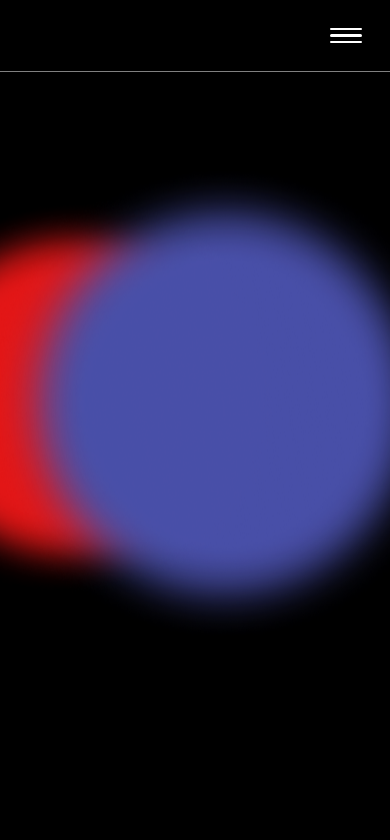
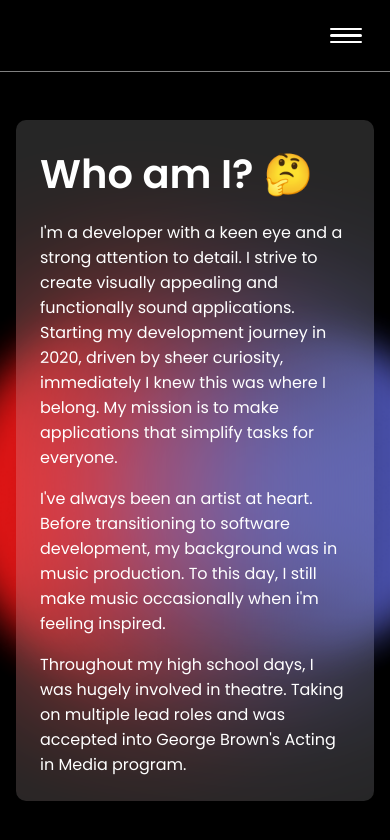
Before and after one commit to KurtEuraj/kurt-euraj-portfolio, a React (Create React App) app: page /about in a window 390 px wide. Shown: the top 840 px of the page. Built offline with nearby package versions, Linux system fonts and the light colour scheme.

Commit message:
add mobile/tablet/desktop AboutText component

```diff
--- a/src/App.jsx
+++ b/src/App.jsx
@@ -1,6 +1,7 @@
 import { BrowserRouter, Routes, Route } from "react-router-dom";
 import Header from './components/Header/Header';
 import Home from "./pages/Home/Home";
+import About from "./pages/About/About";
 import './App.scss';
 import BlurryCircle from "./components/BlurryCircle/BlurryCircle";
 
@@ -12,6 +13,7 @@ function App() {
         <BlurryCircle />
         <Routes>
           <Route path='/' element={<Home />} />
+          <Route path='/about' element={<About />} />
         </Routes>
       </div>
     </BrowserRouter>
--- /dev/null
+++ b/src/components/AboutText/AboutText.jsx
@@ -0,0 +1,25 @@
+import "./AboutText.scss"
+
+function AboutText() {
+
+    return (
+        <div className="about-text">
+            <div className="about-text__wrapper">
+                <h1 className="about-text__heading">Who am I? 🤔</h1>
+                <div className="about-text__body-wrapper">
+                    <p className="about-text__body">
+                        I'm a developer with a keen eye and a strong attention to detail. I strive to create visually appealing and functionally sound applications. Starting my development journey in 2020, driven by sheer curiosity, immediately I knew this was where I belong. My mission is to make applications that simplify tasks for everyone.
+                    </p>
+                    <p className="about-text__body">
+                        I've always been an artist at heart. Before transitioning to software development, my background was in music production. To this day, I still make music occasionally when i'm feeling inspired.
+                    </p>
+                    <p className="about-text__body">
+                    Throughout my high school days, I was hugely involved in theatre. Taking on multiple lead roles and was accepted into George Brown's Acting in Media program.
+                    </p>
+                </div>
+            </div>
+        </div>
+    )
+}
+
+export default AboutText
--- /dev/null
+++ b/src/components/AboutText/AboutText.scss
@@ -0,0 +1,65 @@
+@use "../../styles/partials/variables" as *;
+@use "../../styles/partials/mixins" as *;
+
+.about-text {
+    display: flex;
+    justify-content: center;
+    align-items: center;
+    padding-top: 3rem;
+    margin: $mobile-container;
+    color: $white;
+
+    @include tablet {
+        margin: $tablet-container;
+    }
+
+    @include desktop {
+        margin: $desktop-container;
+        padding-top: 7rem;
+    }
+
+    &__wrapper {
+        padding: 1.5rem;
+        box-shadow: 0 4px 30px rgba(0, 0, 0, 0.1);
+        backdrop-filter: blur(5rem);
+        -webkit-backdrop-filter: blur(5rem);
+        background: $white-transparent;
+        border-radius: 10px;
+        display: flex;
+        flex-direction: column;
+        gap: 1rem;
+
+        @include tablet {
+            padding: 3rem;
+            backdrop-filter: blur(10rem);
+            -webkit-backdrop-filter: blur(10rem);
+        }
+    }
+
+    &__heading {
+        @include mobile-heading;
+
+        @include tablet {
+            @include desktop-heading;
+            text-align: center;
+        }
+    }
+
+    &__body-wrapper {
+        display: flex;
+        flex-direction: column;
+        gap: 1rem;
+
+        @include desktop {
+            max-width: 30rem;
+        }
+    }
+
+    &__body {
+        @include mobile-body;
+
+        @include tablet {
+            @include desktop-body;
+        }
+    }
+}
--- /dev/null
+++ b/src/pages/About/About.jsx
@@ -0,0 +1,11 @@
+import AboutText from "../../components/AboutText/AboutText"
+
+function About() {
+  return (
+    <>
+      <AboutText />
+    </>
+  )
+}
+
+export default About
--- a/src/styles/partials/_variables.scss
+++ b/src/styles/partials/_variables.scss
@@ -5,6 +5,7 @@ $desktop-breakpoint: 1280px;
 // colors
 $black: #000;
 $white: #FFF;
+$white-transparent: rgba(255, 255, 255, 0.15);
 $background: #000;
 $border-underline: #808080;
 $red: #FD1919;
```
